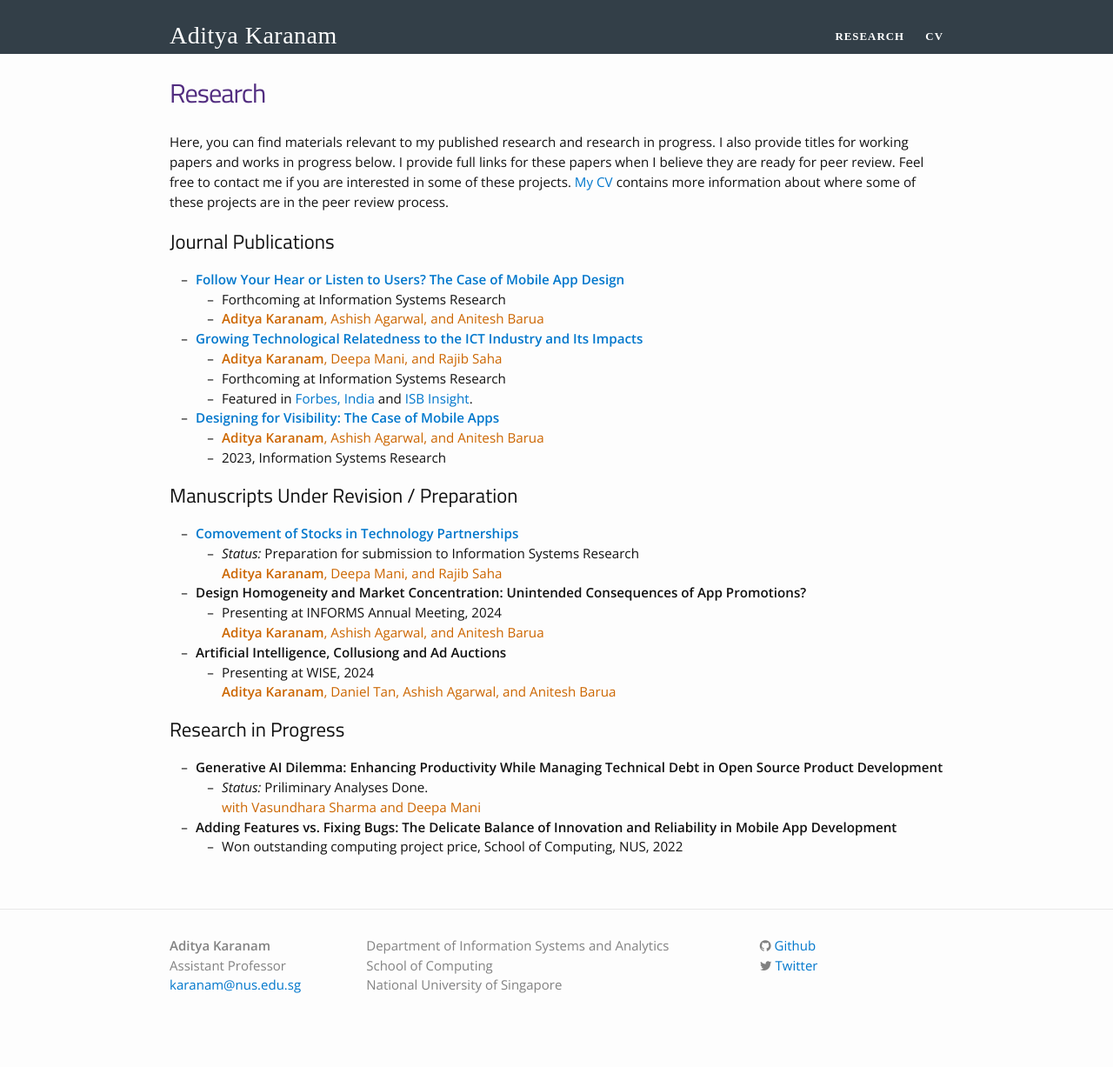
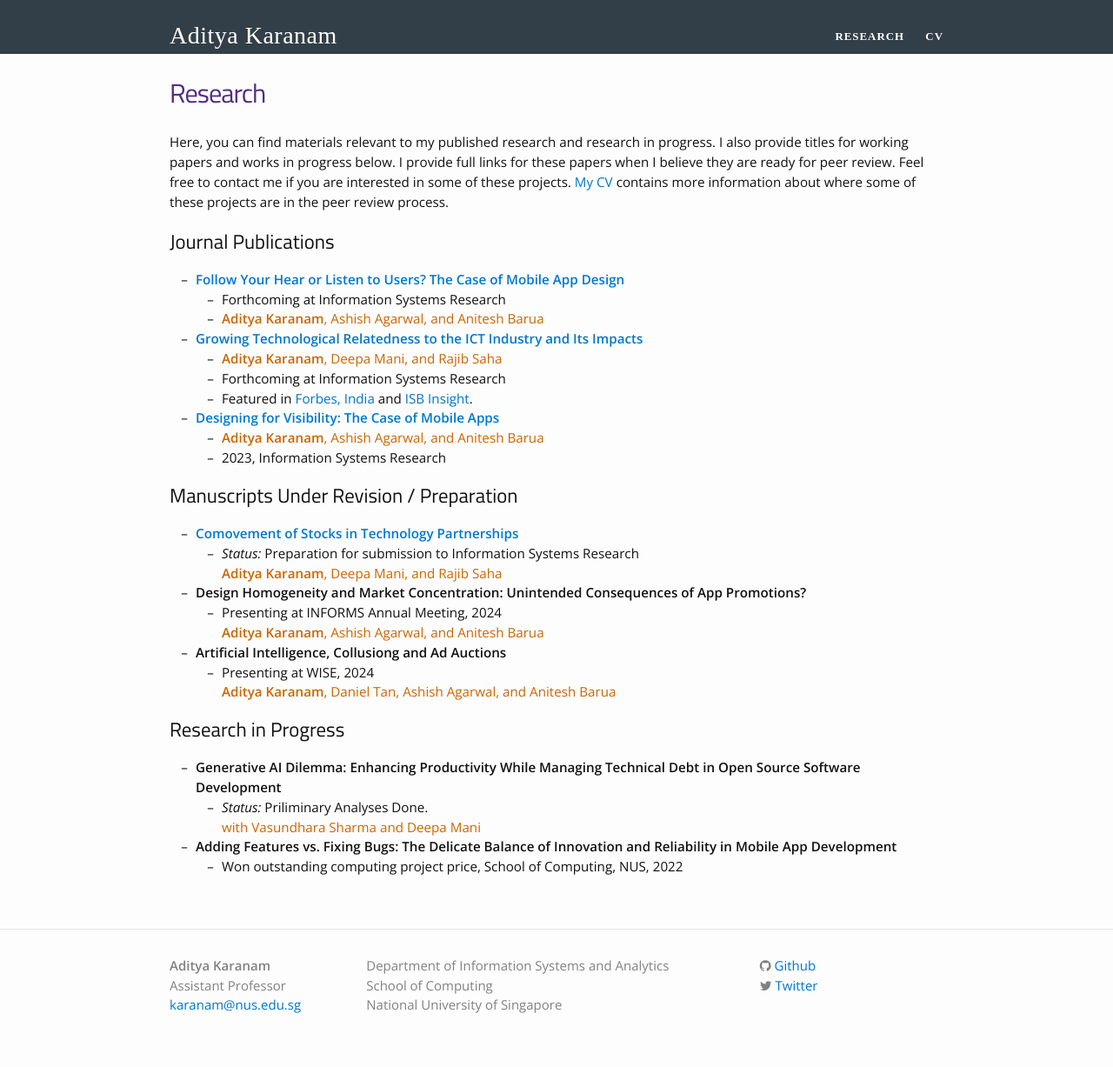
Before and after one commit to askaranam/askaranam.github.io, a Jekyll site: the page built from research.md, in a window 1280 px wide. Shown: the whole page at 87% size. Built offline with Jekyll 4.4.1, drawn with Linux system fonts in a browser that asks for light colours; nearby versions of some CDN libraries; some web fonts are replaced; before the commit the page ends 1204 px from its top, so only the background shows below that.

Commit message:
Update research.md

```diff
--- a/research.md
+++ b/research.md
@@ -47,7 +47,7 @@ Here, you can find materials relevant to my published research and research in p
 
 ## Research in Progress
 
-* **Generative AI Dilemma: Enhancing Productivity While Managing Technical Debt in Open Source Product Development**
+* **Generative AI Dilemma: Enhancing Productivity While Managing Technical Debt in Open Source Software Development**
     * *Status:* Priliminary Analyses Done. <br/>
     <span style="color: rgb(204,102,0)"> with Vasundhara Sharma and Deepa Mani</span>
 
```
